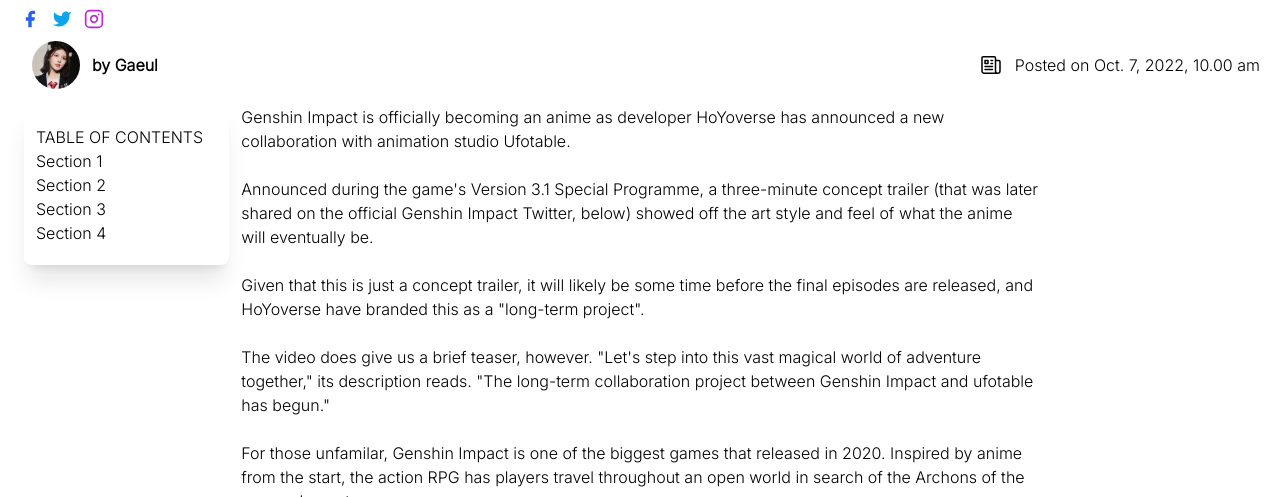
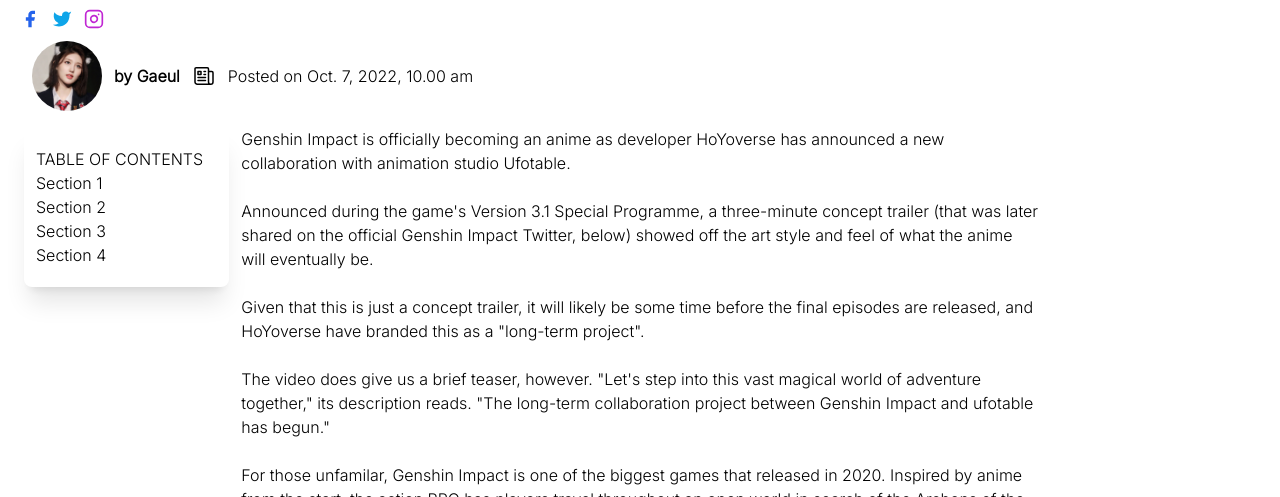
Before and after one commit to Khalish-Mulyadi/simple-blog-page, a website: page index.html in a window 1280 px wide. Shown: the part 603-1100 px from the top of the page. Drawn offline with Linux system fonts and the light colour scheme.

Commit message:
[KM] update author section again

```diff
--- a/index.html
+++ b/index.html
@@ -92,11 +92,11 @@
             <!-- share media end -->
 
             <!-- author start -->
-            <section class="pb-5 flex items-center justify-between">
+            <section class="pb-5 flex items-center justify-start">
               <div class="flex items-center justify-between">
                 <div class="mx-3">
                   <a href="#">
-                    <img src="dist/img/gaeul.jpg" class="w-16 h-16 md:w-12 md:h-12 object-cover rounded-full" alt="author" />
+                    <img src="dist/img/gaeul.jpg" class="w-[80px] h-[80px] md:w-[70px] md:h-[70px] object-cover rounded-full" alt="author" />
                   </a>
                 </div>
                 <div>
@@ -104,7 +104,7 @@
                   <span class="font-bold hover:text-[#937DC2]"><a href="#">Gaeul</a></span>
                 </div>
               </div>
-              <div class="flex">
+              <div class="flex mx-3">
                 <svg xmlns="http://www.w3.org/2000/svg" fill="none" viewBox="0 0 24 24" stroke-width="1.5" stroke="currentColor" class="w-6 h-6">
                   <path
                     stroke-linecap="round"
```
Also changed, not shown: dist/output.css.
